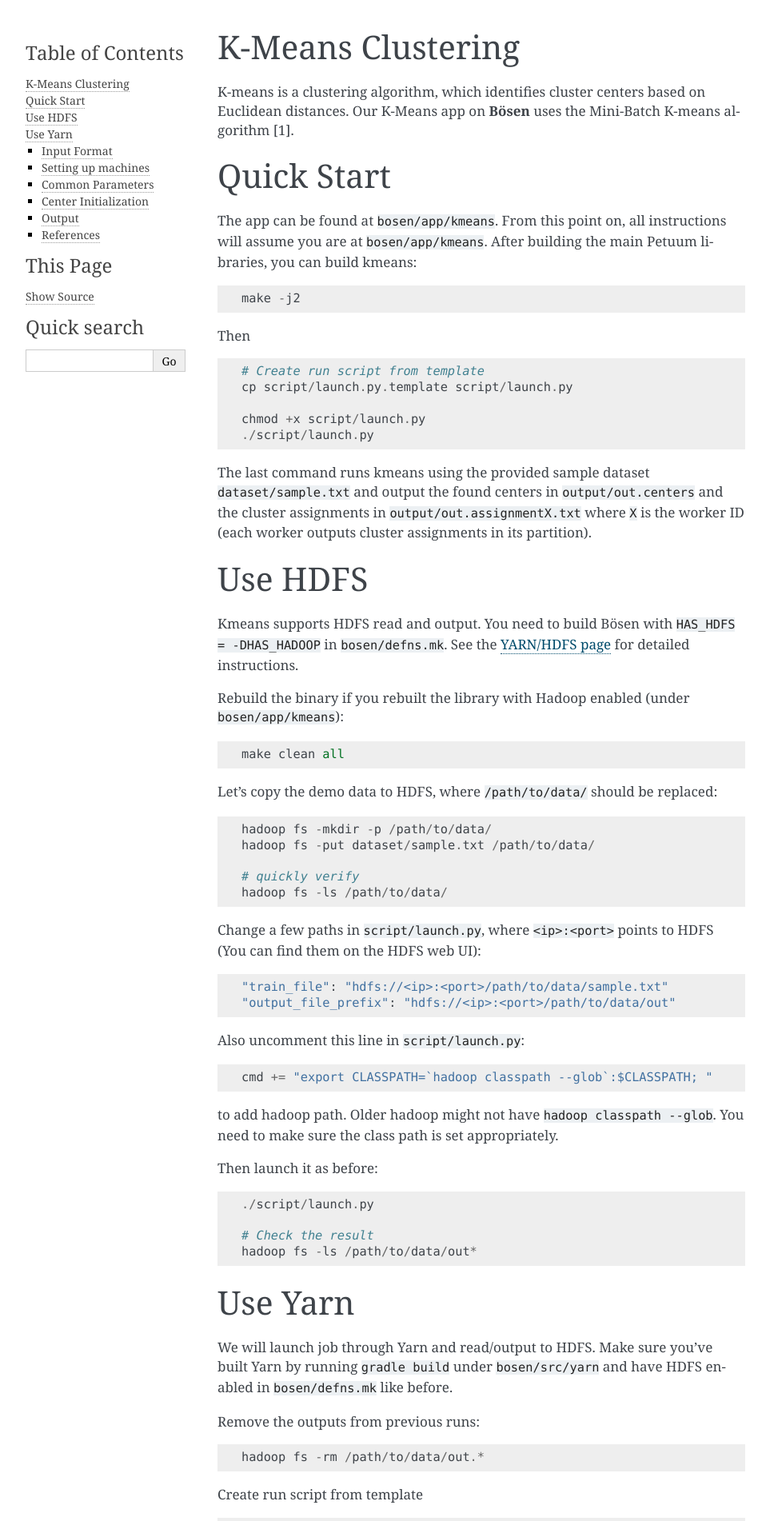
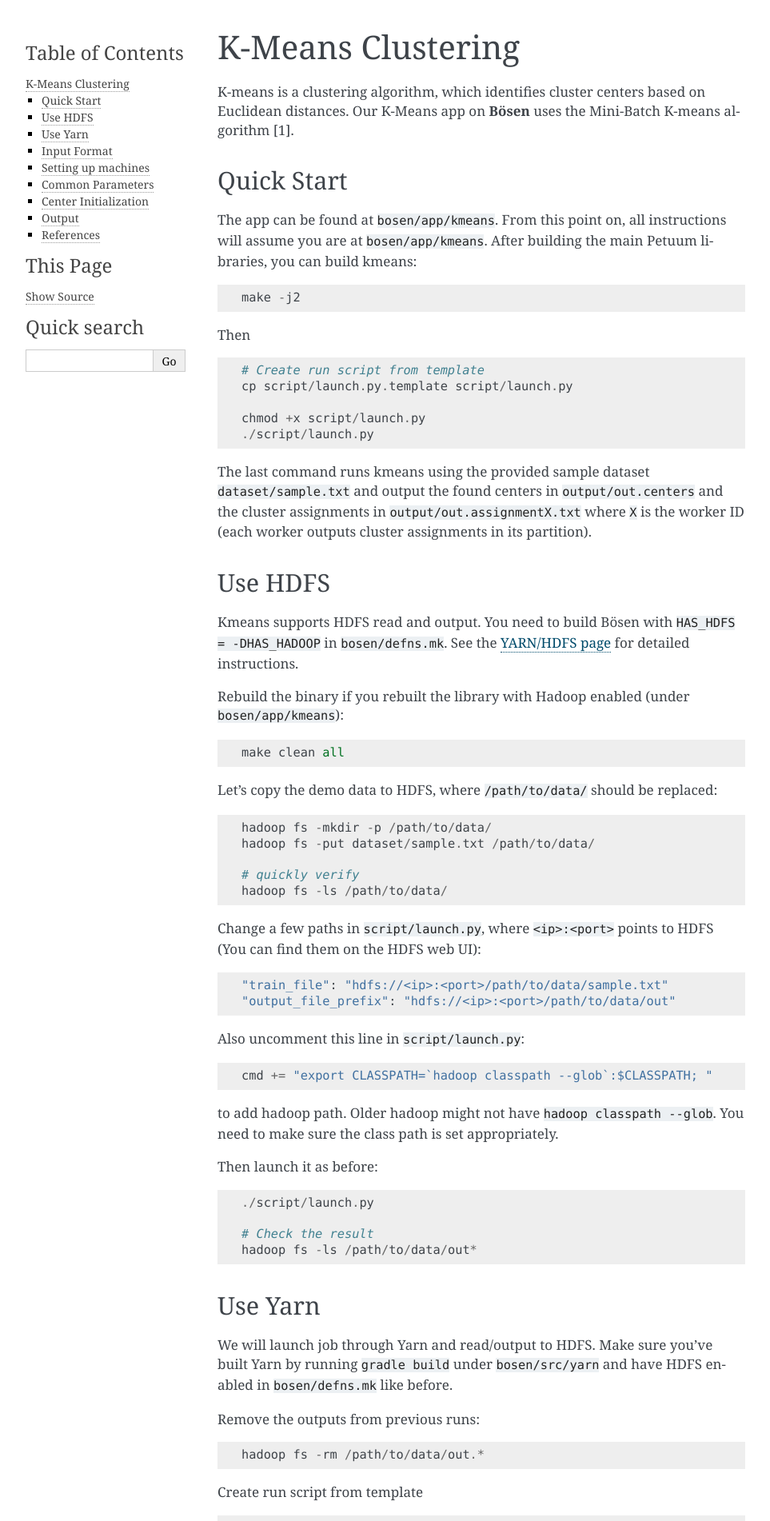
Before and after one commit to sailing-pmls/pmls.readthedocs.io, a Sphinx documentation site: the page built from docs/k-means.md, in a window 1280 px wide. Shown: the top 1902 px of the page at 80% size, without its empty margins (148-1111 px from the left). Built offline with Sphinx 7.4.7, drawn with Linux system fonts in a browser that asks for light colours.

````diff
--- a/docs/k-means.md
+++ b/docs/k-means.md
@@ -1,7 +1,7 @@
 # K-Means Clustering
 K-means is a clustering algorithm, which identifies cluster centers based on Euclidean distances. Our K-Means app on **Bösen** uses the Mini-Batch K-means algorithm [1].
 
-# Quick Start
+## Quick Start
 The app can be found at `bosen/app/kmeans`. From this point on, all instructions will assume you are at `bosen/app/kmeans`. After building the main Petuum libraries, you can build kmeans:
 
 ```
@@ -20,7 +20,7 @@ chmod +x script/launch.py
 
 The last command runs kmeans using the provided sample dataset `dataset/sample.txt` and output the found centers in `output/out.centers` and the cluster assignments in `output/out.assignmentX.txt` where `X` is the worker ID (each worker outputs cluster assignments in its partition).
 
-# Use HDFS
+## Use HDFS
 
 Kmeans supports HDFS read and output. You need to build Bösen with `HAS_HDFS = -DHAS_HADOOP` in `bosen/defns.mk`. See the [YARN/HDFS page](yarn-hdfs.md) for detailed instructions.
 
@@ -64,7 +64,7 @@ Then launch it as before:
 hadoop fs -ls /path/to/data/out*
 ```
 
-# Use Yarn
+## Use Yarn
 
 We will launch job through Yarn and read/output to HDFS. Make sure you've built Yarn by running `gradle build` under `bosen/src/yarn` and have HDFS enabled in `bosen/defns.mk` like before.
 
````
